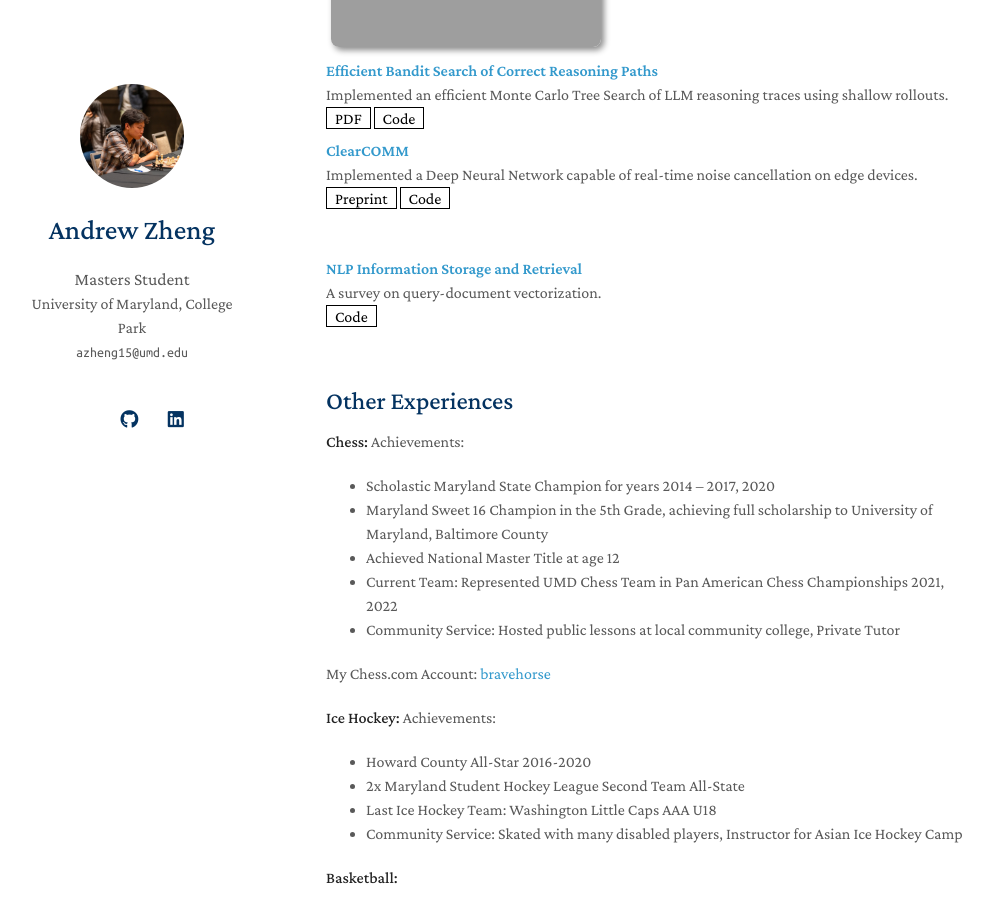
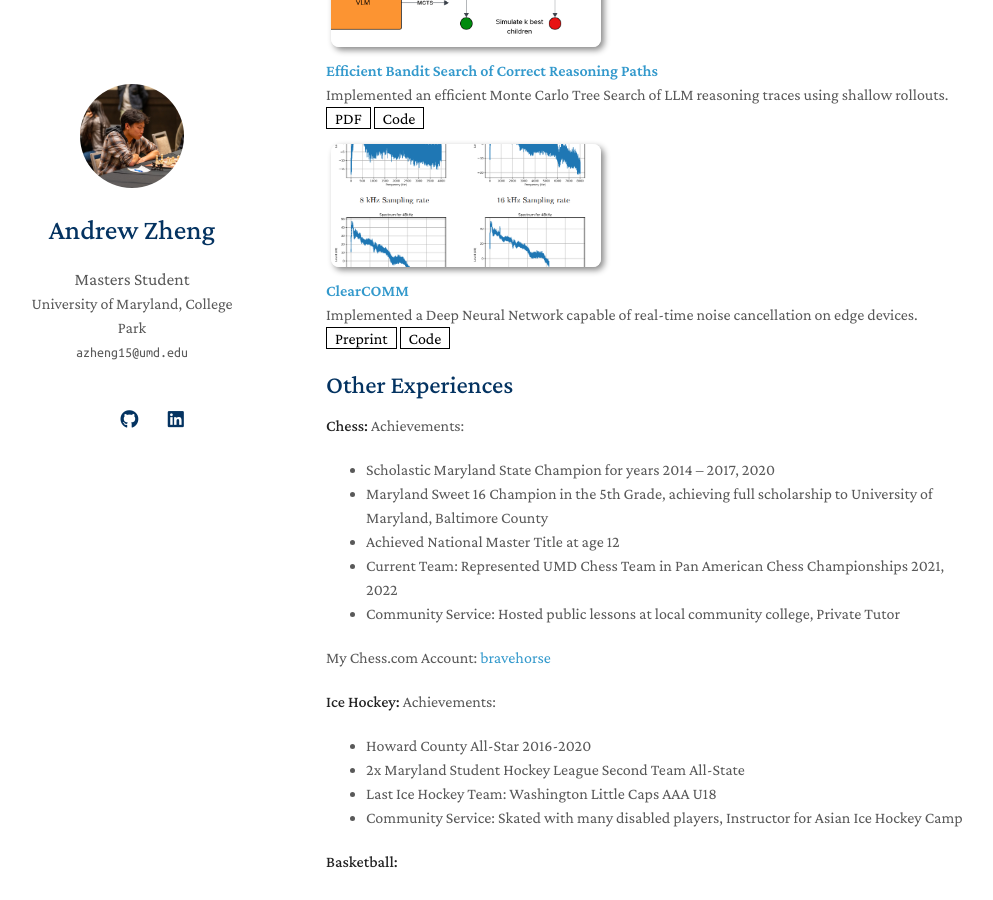
Before and after one commit to JAndrewZheng/jandrewzheng.github.io, a Jekyll site: the page built from index.md, in a window 1280 px wide and 900 px high, scrolled down 864 px. Shown: the whole window, without its empty margins (144-1137 px from the left). Built offline with Jekyll 4.4.1, drawn with Linux system fonts in a browser that asks for light colours; nearby versions of some CDN libraries; a style sheet for code colours, icons or effects is not loaded; our own code applies the rules of GitHub Pages for plain Markdown files; grey boxes are pictures that could not be loaded.

Commit message:
Adding images

```diff
--- a/index.md
+++ b/index.md
@@ -29,7 +29,7 @@ In Progress: An AI assistant tool to help point out Hockey player weaknesses fro
 
 <li>
 <div class="abbr"><abbr>Preprint</abbr></div>
-<img class="teaser" src="./assets/img/Pipeline.pdf" />
+<img class="teaser" src="./assets/img/pipeline.png" />
 <div class="title"><a href="https://jandrewzheng.github.io/assets/files/qrgvjdfqpwxmap.pdf">Efficient Bandit Search of Correct Reasoning Paths</a></div>
 Implemented an efficient Monte Carlo Tree Search of LLM reasoning traces using shallow rollouts.
 <div class="links">
@@ -40,20 +40,12 @@ Implemented an efficient Monte Carlo Tree Search of LLM reasoning traces using s
 
 <li>
 <div class="abbr"><abbr>Preprint</abbr></div>
+<img class="teaser" src="./assets/img/clearcomm.png" />
 <div class="title"><a href="https://github.com/Brandonio-c/ClearComm-NN">ClearCOMM</a></div>
 Implemented a Deep Neural Network capable of real-time noise cancellation on edge devices.
 <div class="links">
 <a class="btn" href="https://github.com/Brandonio-c/ClearComm-NN">Preprint</a>
 <a class="btn" href="https://github.com/Brandonio-c/ClearComm-NN">Code</a>
-</div>
-</li>
-
-<li>
-<div class="abbr"><abbr>Survey</abbr></div>
-<div class="title"><a href="https://github.com/rifaaQ/cmsc674">NLP Information Storage and Retrieval</a></div>
-A survey on query-document vectorization.
-<div class="links">
-<a class="btn" href="https://github.com/rifaaQ/cmsc674">Code</a>
 </div>
 </li>
 
```
Also changed, not shown: assets/img/clearcomm.png (added), assets/img/pipeline.png (added).
